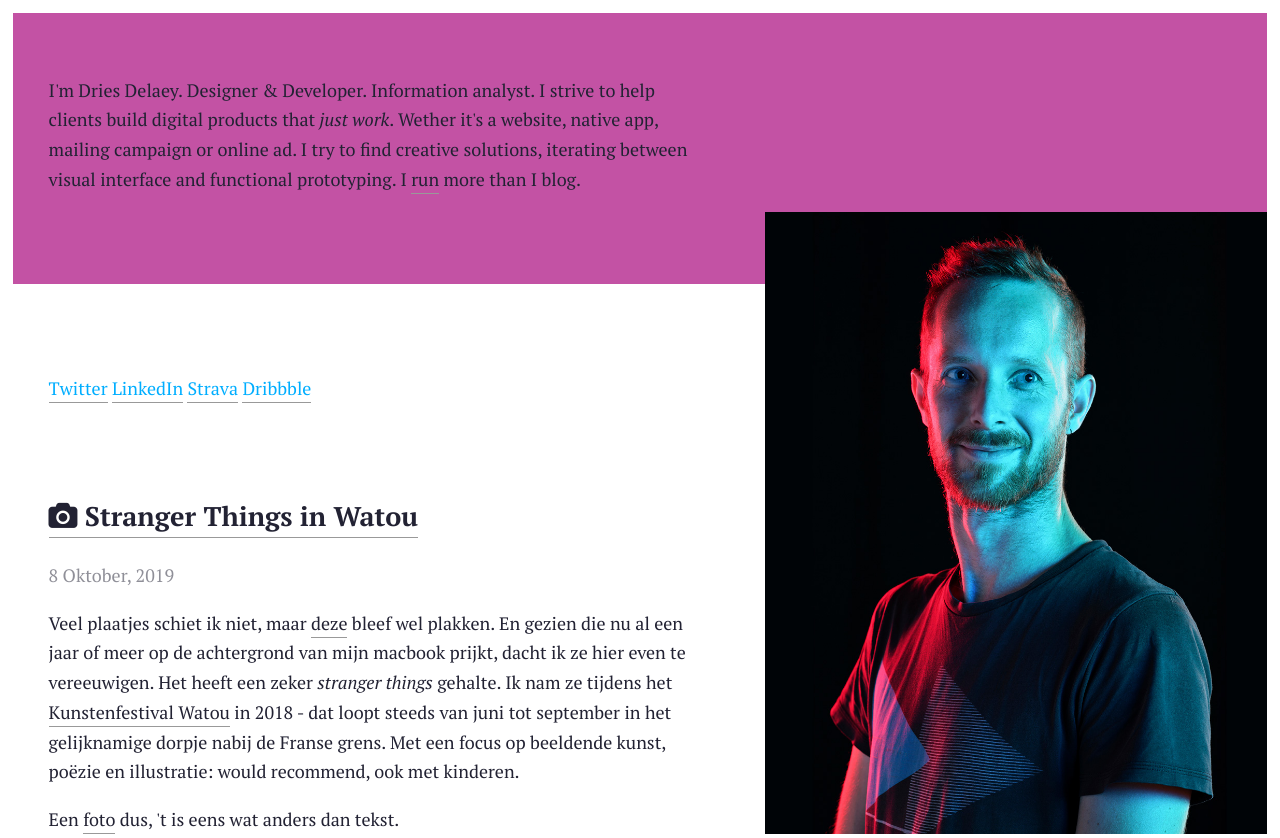
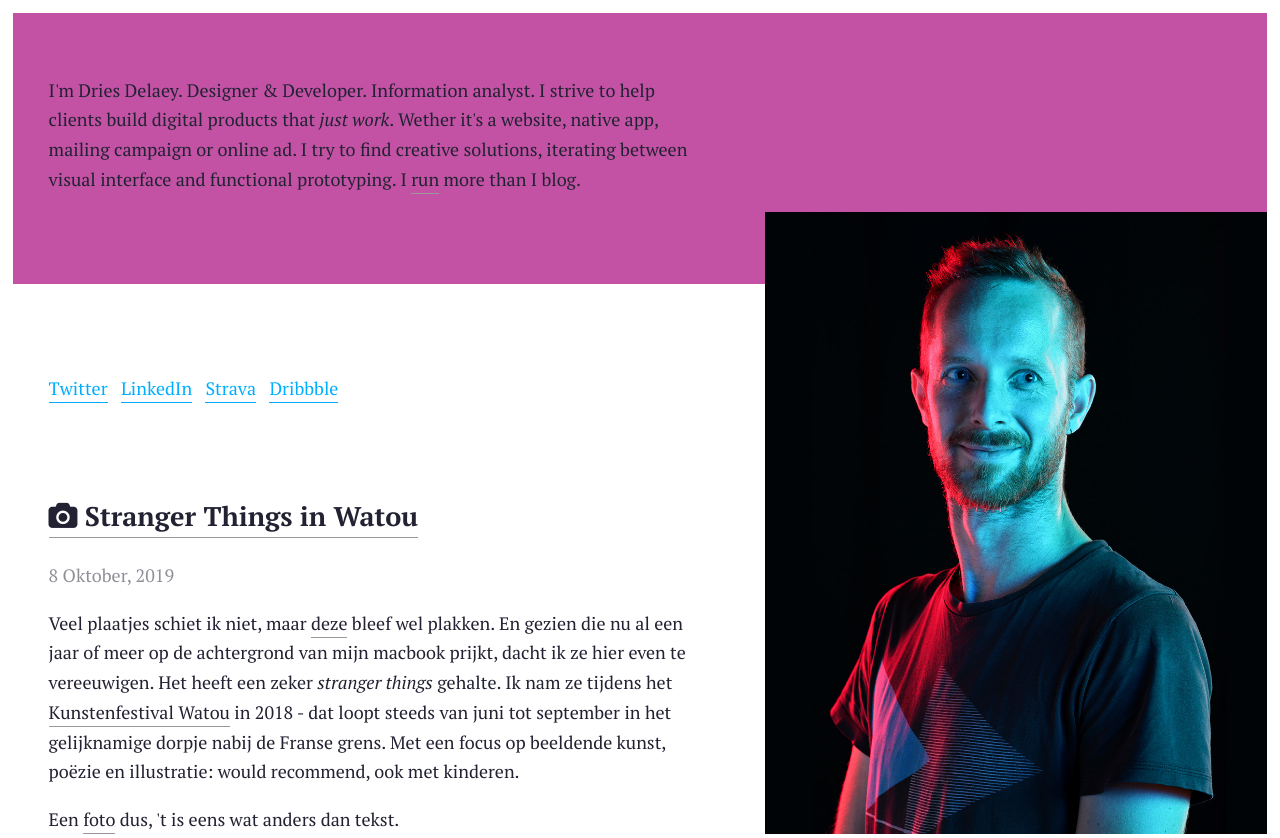
Before and after one commit to driesdelaey/driesdelaey.github.io, a plain HTML site: page index.html in a window 1280 px wide. Shown: the top 838 px of the page. Drawn offline with Linux system fonts and the light colour scheme.

Commit message:
border color social links - margin

```diff
--- a/css/style.css
+++ b/css/style.css
@@ -107,6 +107,8 @@ footer {
 }
 footer a {
 	color: #00aeff;
+	border-color: #00aeff;
+	margin-right: .5em;
 }
 footer a:hover {
 }
```
